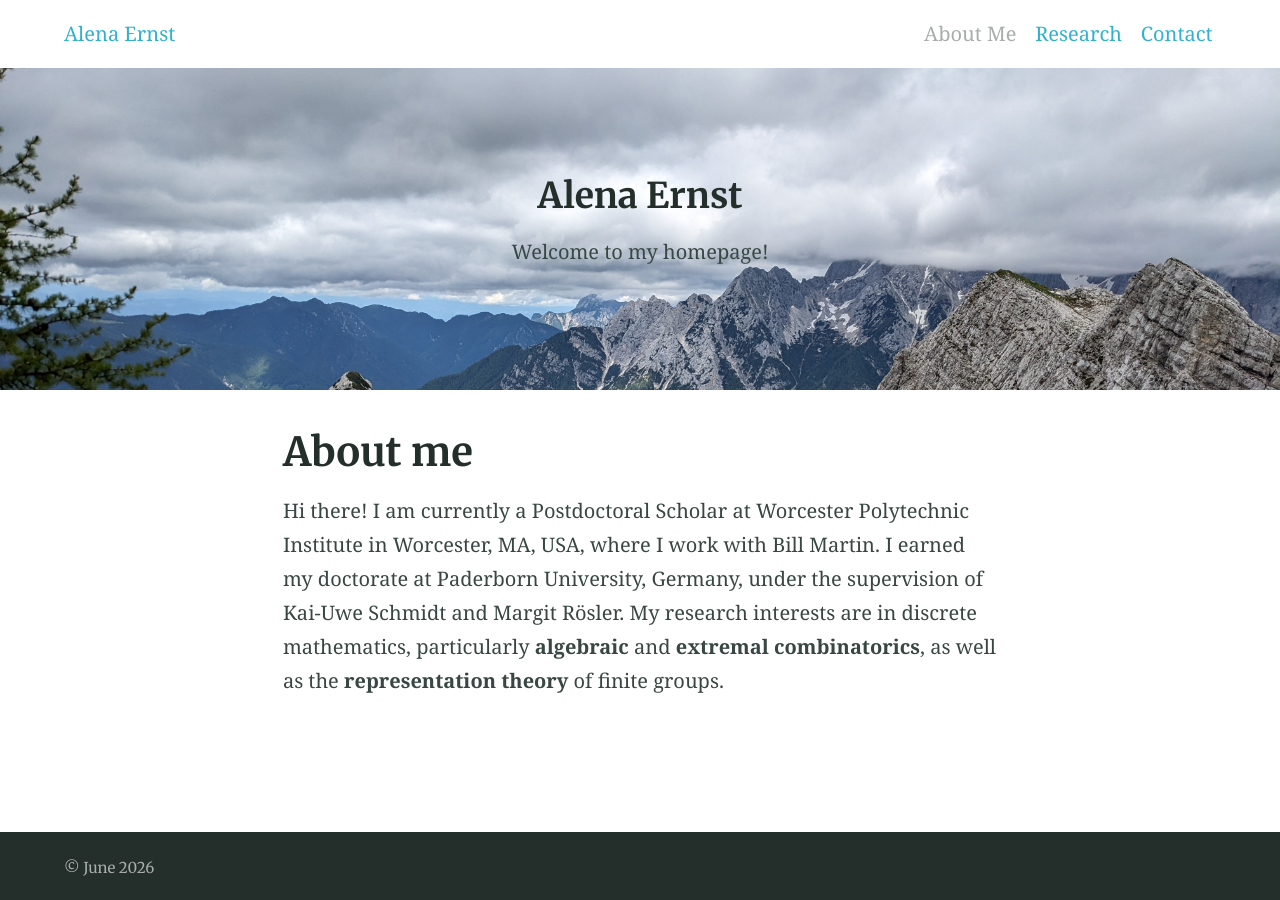
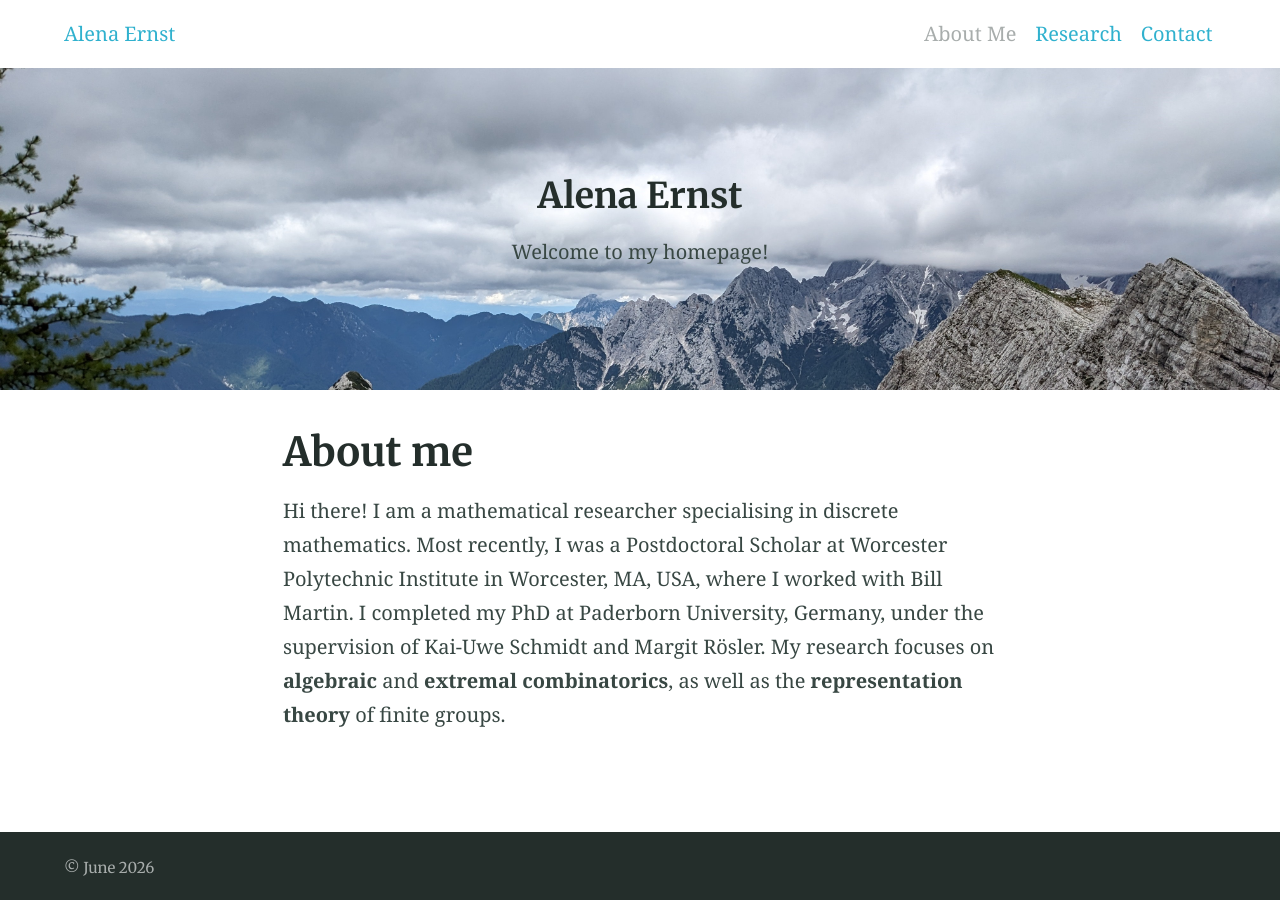
Before and after one commit to alenaernst/alenaernst.github.io, a Jekyll site: the page built from index.md, in a window 1280 px wide. Built offline with Jekyll 4.4.1, drawn with Linux system fonts in a browser that asks for light colours; part of the change alters nothing that is shown.

Commit message:
Update index.md

```diff
--- a/index.md
+++ b/index.md
@@ -8,7 +8,11 @@ excerpt: "Alena Ernst"
 ---
 
 Hi there!
-I am currently a Postdoctoral Scholar at Worcester Polytechnic Institute in Worcester, MA, USA, where I work with Bill Martin. I earned my doctorate at Paderborn University, Germany, under the supervision of Kai-Uwe Schmidt and Margit Rösler. My research interests are in discrete mathematics, particularly **algebraic** and **extremal combinatorics**, as well as the **representation theory** of finite groups.
+I am a mathematical researcher specialising in discrete mathematics. Most recently, I was a Postdoctoral Scholar at Worcester Polytechnic Institute in Worcester, MA, USA, where I worked with Bill Martin. I completed my PhD at Paderborn University, Germany, under the supervision of Kai-Uwe Schmidt and Margit Rösler. My research focuses on **algebraic** and **extremal combinatorics**, as well as the **representation theory** of finite groups.
+
+<!-- old version: -->
+<!-- Hi there!
+I am currently a Postdoctoral Scholar at Worcester Polytechnic Institute in Worcester, MA, USA, where I work with Bill Martin. I earned my doctorate at Paderborn University, Germany, under the supervision of Kai-Uwe Schmidt and Margit Rösler. My research interests are in discrete mathematics, particularly **algebraic** and **extremal combinatorics**, as well as the **representation theory** of finite groups.-->
 
 <!-- Version before I joined WPI: -->
 <!-- I am a PhD student in discrete mathematics at Paderborn University, Germany. My research interests mainly focus on **algebraic** and **extremal combinatorics**, and also includes the **representation theory** of finite groups. I began my PhD studies under the supervision of Kai-Uwe Schmidt, and I am currently continuing my research under the supervision of Margit Rösler. -->
```
